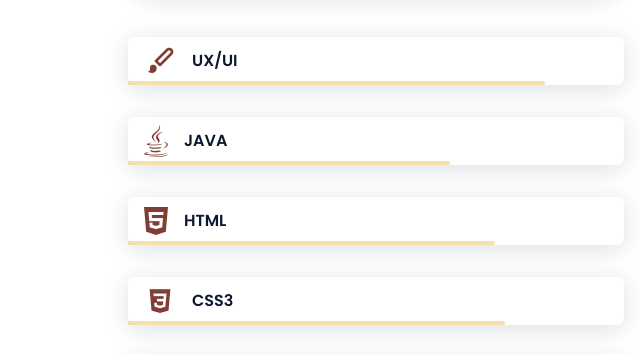
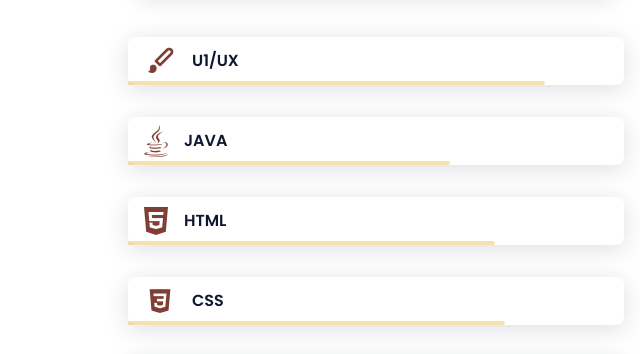
Before and after one commit to yllezy/Portfolio, a plain HTML site: page index.html in a window 1280 px wide. Shown: the part 2408-2762 px from the top of the page, 0-640 px from the left. Drawn offline with nearby package versions, Linux system fonts and the light colour scheme.

Commit message:
Update index.html

```diff
--- a/index.html
+++ b/index.html
@@ -129,7 +129,7 @@
                         <div class="skills__data">
                             <div class="skills__names">
                                 <i class='bx bxs-paint skills__icon'></i>
-                                <span class="skills__name">UX/UI</span>
+                                <span class="skills__name">U1/UX</span>
                             </div>
 
                             <div class="skills__bar skills__ux">
@@ -159,7 +159,7 @@
                         <div class="skills__data">
                             <div class="skills__names">
                                 <i class='bx bxl-css3 skills__icon'></i>
-                                <span class="skills__name">CSS3</span>
+                                <span class="skills__name">CSS</span>
                             </div>
 
                             <div class="skills__bar skills__css">
```
